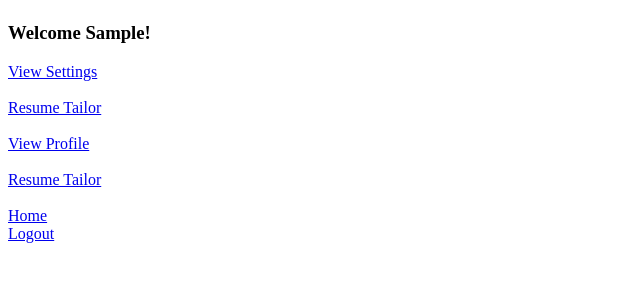
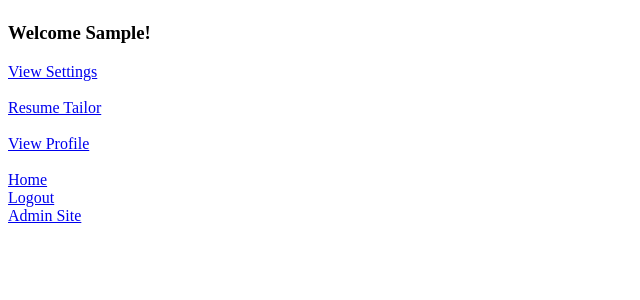
Before and after one commit to janton42/hired_labs_webtools, a Django app: page / in a window 1280 px wide. Shown: the part 58-358 px from the top of the page, without its empty margins (0-640 px from the left). Run offline with Django 4.2, Linux system fonts and the light colour scheme; the visitor is signed in with stand-in values (Sample User, id 1).

Commit message:
added admin login link for site admins

```diff
--- a/config/urls.py
+++ b/config/urls.py
@@ -23,7 +23,7 @@ urlpatterns = [
     path('', rt_views.home, name='home'),
     path('resume_tailor/', include('resume_tailor.urls')),
     path('register/', rt_views.register, name='register'),
-    path('admin/', admin.site.urls),
+    path('admin/', admin.site.urls, name='admin'),
 
     path('login/', auth_views\
     .LoginView.as_view(template_name='login.html'), name='login'),
--- a/resume_tailor/views.py
+++ b/resume_tailor/views.py
@@ -6,6 +6,9 @@ from django.contrib.auth.decorators import login_required
 from .forms import UserRegistrationForm, UpdateProfileForm
 
 from .models import Location, Setting, Profile
+
+# Home page (home) and Registration page (register) are the only pages
+# accessible without a login.
 
 def home(request):
     return render(request, 'hired_labs_home.html')
@@ -23,6 +26,8 @@ def register(request):
         form = UserRegistrationForm()
     context = {'form': form}
     return render(request, 'register.html', context)
+
+# All views below should require login
 
 @login_required
 def resume_tailor_home(request):
--- a/templates/base.html
+++ b/templates/base.html
@@ -26,6 +26,10 @@
   <br>
   {% if user.is_authenticated %}
     <a href="{% url 'logout' %}">Logout</a>
+    {% if user.is_staff %}
+    <br>
+      <a href="{% url 'admin:index' %}">Admin Site</a>
+    {% endif %}
   {% endif %}
 </footer>
 </html>
--- a/templates/hired_labs_home.html
+++ b/templates/hired_labs_home.html
@@ -12,8 +12,6 @@
           <br>
           <a href="{% url 'profile' %}">View Profile</a>
           <br>
-          <br>
-          <a href="{% url 'resume_tailor_home' %}">Resume Tailor</a>
       </div>
   {% else %}
       <div class="alert alert-success" role="alert">
```
